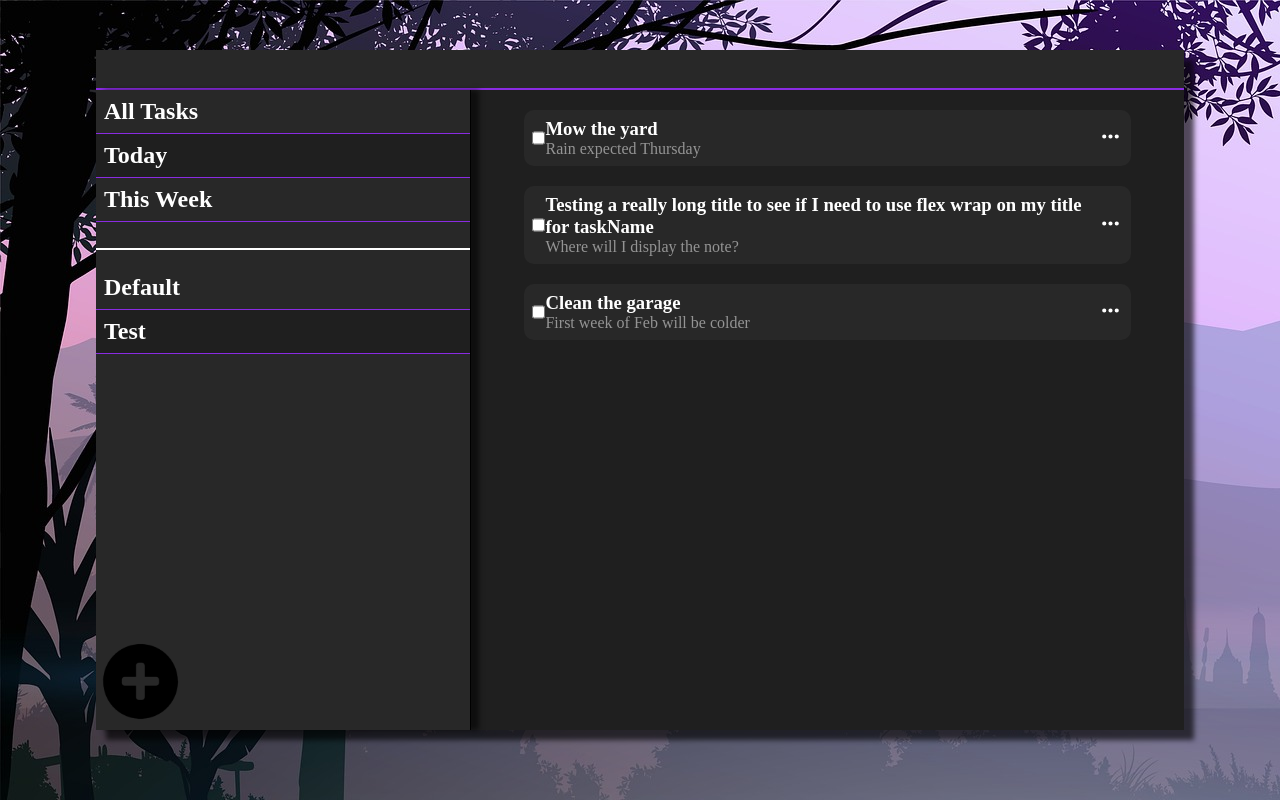
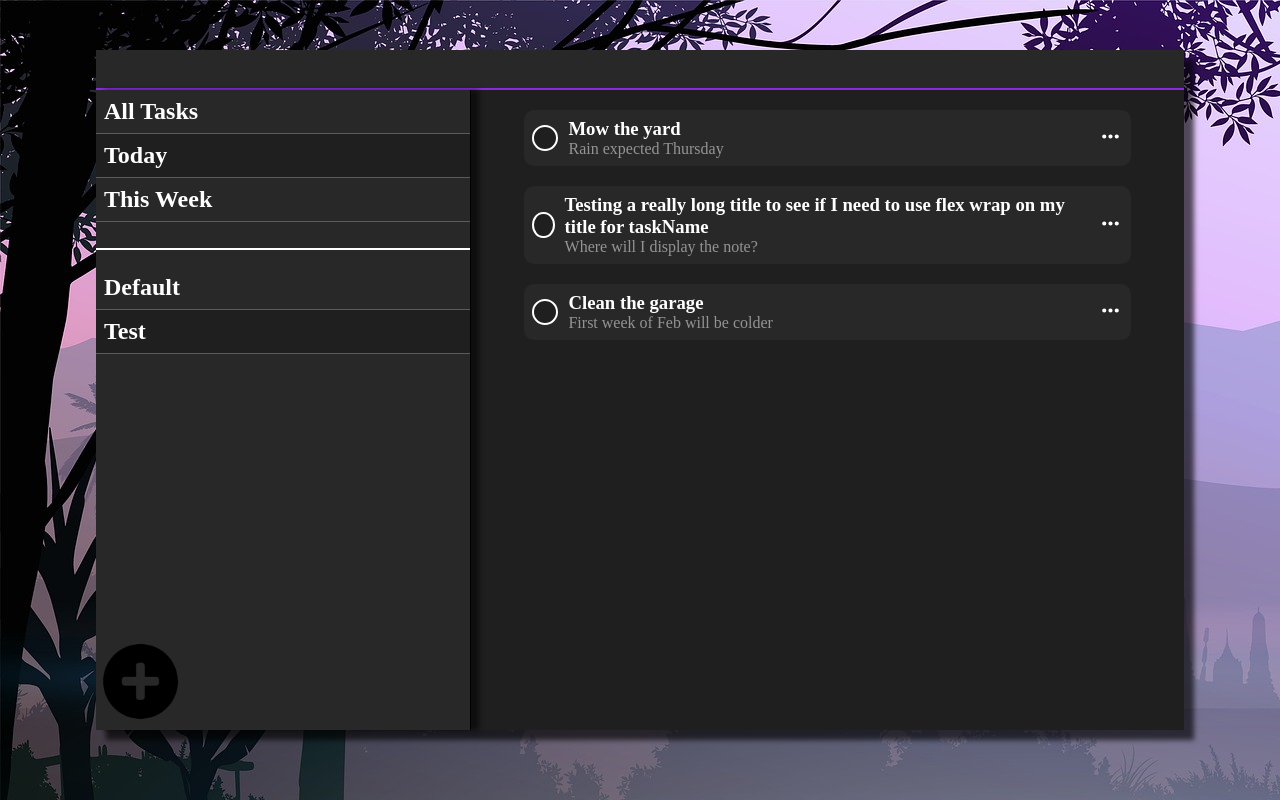
Before and after one commit to JSammy23/to-do-app, a website built with webpack: page src/template.html in a window 1280 px wide. Both pictures are taken after a click on the element "All Tasks". Built offline with nearby package versions, Linux system fonts and the light colour scheme.

Commit message:
Removed svg styling and added checkbox

```diff
--- a/src/styles.css
+++ b/src/styles.css
@@ -101,10 +101,6 @@ body {
     margin-top: 20px;
 }
 
-.note {
-    color: rgba(255, 255, 255, .5);
-}
-
 .card > button {
     background: none;
     outline: none;
@@ -112,8 +108,27 @@ body {
     cursor: pointer;
 }
 
-.taskCheckMark {
+.note {
+    color: rgba(255, 255, 255, .5);
+}
+
+.roundBox {
+    width: 1.3em;
+    height: 1.3em;
+    background-color: var(--dark-darkGray);
+    border-radius: 50%;
+    /* vertical-align: middle; */
+    border: 2px solid #fff;
+    appearance: none;
+    -webkit-appearance: none;
+    outline: none;
+    cursor: pointer;
     margin-right: 10px;
+    align-self: center;
+}
+
+.roundBox:checked {
+    background-color: blueviolet;
 }
 
 .taskEdit {
```
